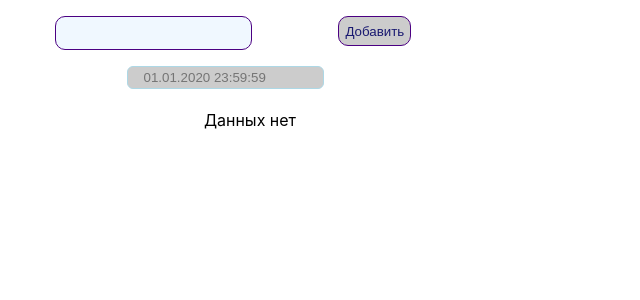
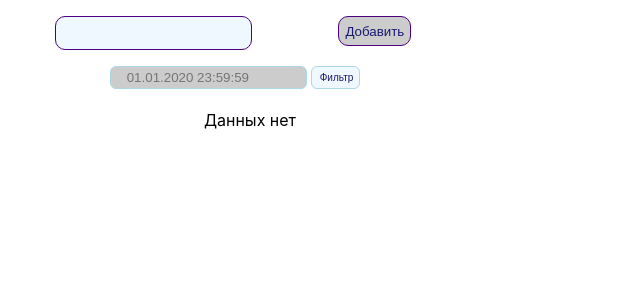
Before and after one commit to Katsiaryna-Yaravaya/Todo, a React (Create React App) app: page / in a window 1280 px wide. Shown: the top 300 px of the page, without its empty margins (0-640 px from the left). Built offline with nearby package versions, Linux system fonts and the light colour scheme.

Commit message:
fix bag TodoControl and TodoFilter

```diff
--- a/src/Todo/TodoControl.tsx
+++ b/src/Todo/TodoControl.tsx
@@ -1,4 +1,4 @@
-import React, {ChangeEvent} from "react";
+import React, {useMemo} from "react";
 import TodoList from "./TodoList";
 import Context from "../context";
 import TodoAdd from "./TodoAdd";
@@ -22,29 +22,32 @@ function TodoControl() {
             id: Date.now(),
             date: moment().format("DD.MM.YYYY HH:mm:ss")
         }
-        setFilteredTodos(filteredTodos.concat([todo]))
         setTodos(todos.concat([todo]))
     }
 
     //удаление
     function removeTodo(id: number): void {
-        setFilteredTodos(filteredTodos.filter((todo) => todo.id !== id));
         setTodos(todos.filter((todo) => todo.id !== id));
     }
 
-    function todoFilter(event: ChangeEvent<HTMLInputElement>) {
-        const filterData = todos.filter((todo) => event.target.value === todo.date)
-        setFilteredTodos(filterData)
-        // filteredTodos.length > 0 && event.target.value.trim() ? setFilteredTodos(filterData) : todos
-        filteredTodos.length <= 0 && !event.target.value.trim() ? setFilteredTodos(todos) : todos
+    function todoFilter(value: string): void {
+        setFilteredTodos(todos.filter((todo) => value === todo.date))
     }
+
+    const printTodoList = useMemo(() => {
+        let currentTodoList: ITodo[]
+        currentTodoList = filteredTodos.length > 0 ? filteredTodos : todos
+        return (
+            <TodoList todos={currentTodoList}/>
+        )
+    }, [filteredTodos, todos])
 
     return (
         <Context.Provider value={{removeTodo}}>
             <div className="wrapper">
                 <TodoAdd onCreate={todoAdd}/>
                 <TodoFilter todos={todos} setFilteredData={todoFilter}/>
-                <TodoList todos={filteredTodos}/>
+                {printTodoList}
             </div>
         </Context.Provider>
     );
--- a/src/Todo/TodoFilter.tsx
+++ b/src/Todo/TodoFilter.tsx
@@ -1,35 +1,47 @@
-import React, {ChangeEvent, useState} from "react";
+import React, {ChangeEvent, FormEvent, useState} from "react";
 import "./todoFilter.css"
 import {ITodo} from "./TodoControl";
 import InputMask from 'react-input-mask';
 import moment from "moment";
 
-function TodoFilter(props: { todos: ITodo[], setFilteredData: (event: ChangeEvent<HTMLInputElement>) => void }) {
+interface Props {
+    todos: ITodo[]
+    setFilteredData: (value: string) => void
+}
+
+function TodoFilter({todos, setFilteredData}: Props) {
 
     const [value, setValue] = useState<string>("")
     const [warningMessage, setWarningMessage] = useState<boolean>(false)
 
     function changeHandler(event: ChangeEvent<HTMLInputElement>) {
-        const data = moment(event.target.value, "DD.MM.YYYY HH:mm:ss").isValid();
-        props.setFilteredData(event);
-        !data ? setWarningMessage(true) : setWarningMessage(false);
         setValue(event.target.value)
     }
 
+    function submitHandler(event: FormEvent<HTMLFormElement>): void {
+        event.preventDefault();
+        setFilteredData(value);
+        setWarningMessage(!moment(value, "DD.MM.YYYY HH:mm:ss").isValid())
+        if (value === ""){
+            setWarningMessage(false)
+        }
+    }
+
     return (
-        <div>
+        <form onSubmit={submitHandler}>
             <div className="filterForm">
                 <InputMask mask="99.99.9999 99:99:99"
                            className="inputFilter"
                            maskChar={null}
                            value={value}
                            onChange={changeHandler}
-                           disabled={props.todos.length <= 0}
+                           disabled={todos.length <= 0}
                            placeholder="01.01.2020 23:59:59"
                 />
+                <button className="filterButton" type="submit">Фильтр</button>
             </div>
             {warningMessage && <span className="warningMessage">Дата не валидна</span>}
-        </div>
+        </form>
     )
 }
 
--- a/src/Todo/todoFilter.css
+++ b/src/Todo/todoFilter.css
@@ -1,11 +1,12 @@
 .filterForm {
     display: flex;
+    justify-content: center;
 }
 
 .inputFilter {
     border: 1px solid #add8e6;
-    margin: 0 auto;
     outline: none;
+    margin-left: 20px;
     padding-left: 1rem;
     color: #191970;
     background: #f0f8ff;
@@ -24,3 +25,15 @@
     justify-content: center;
     font-size: 12px;
 }
+
+.filterButton {
+    border: 1px solid #add8e6;
+    margin-left: 4px;
+    outline: none;
+    padding-left: 0.5rem;
+    color: #191970;
+    background: #f0f8ff;
+    border-radius: 6px;
+    height: 23px;
+    font-size: 10px;
+}
--- a/src/index.tsx
+++ b/src/index.tsx
@@ -4,8 +4,8 @@ import "./index.css";
 import App from "./App";
 
 ReactDOM.render(
-  <React.StrictMode>
-    <App />
-  </React.StrictMode>,
+  // <React.StrictMode>
+    <App />,
+  // </React.StrictMode>,
   document.getElementById("root")
-);
+)
```
